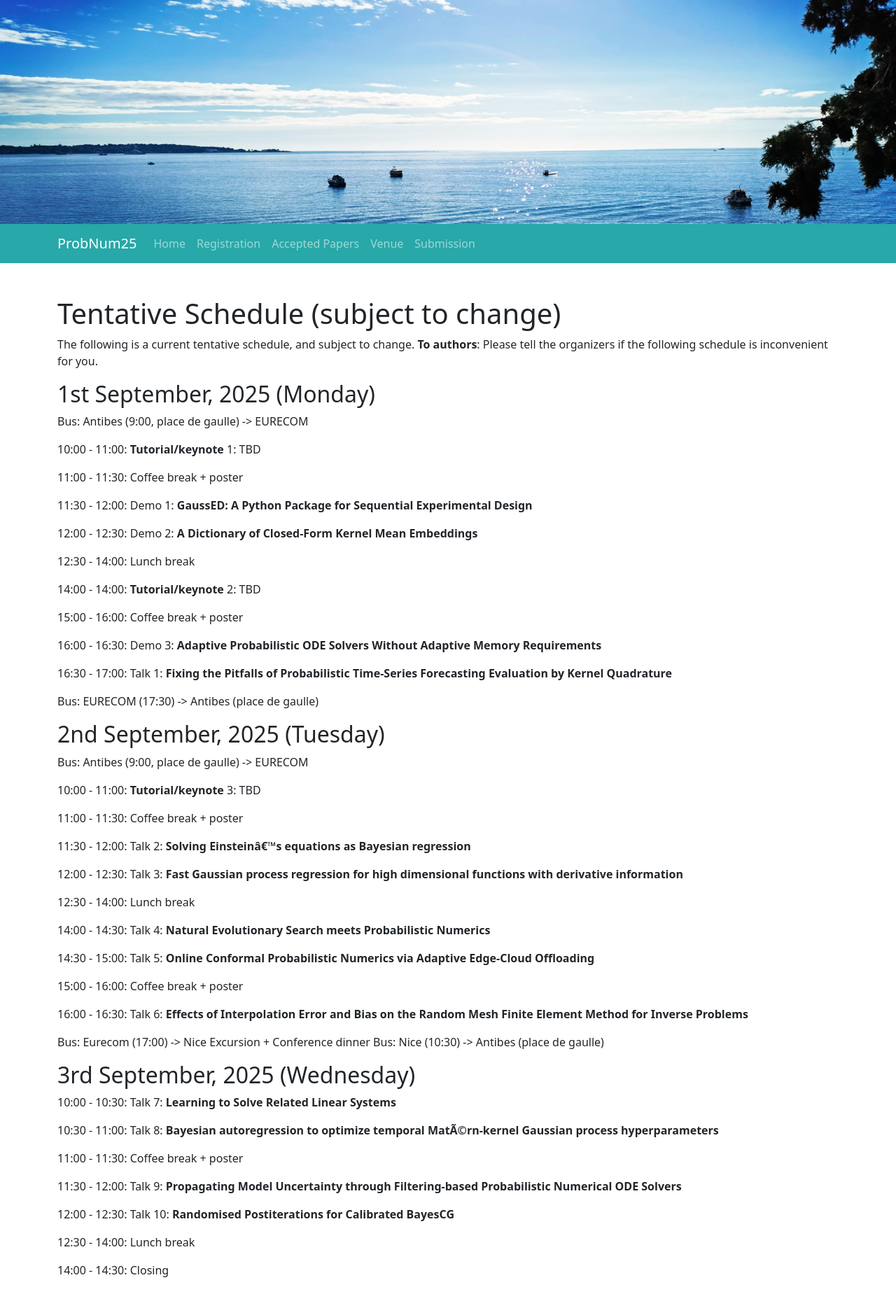
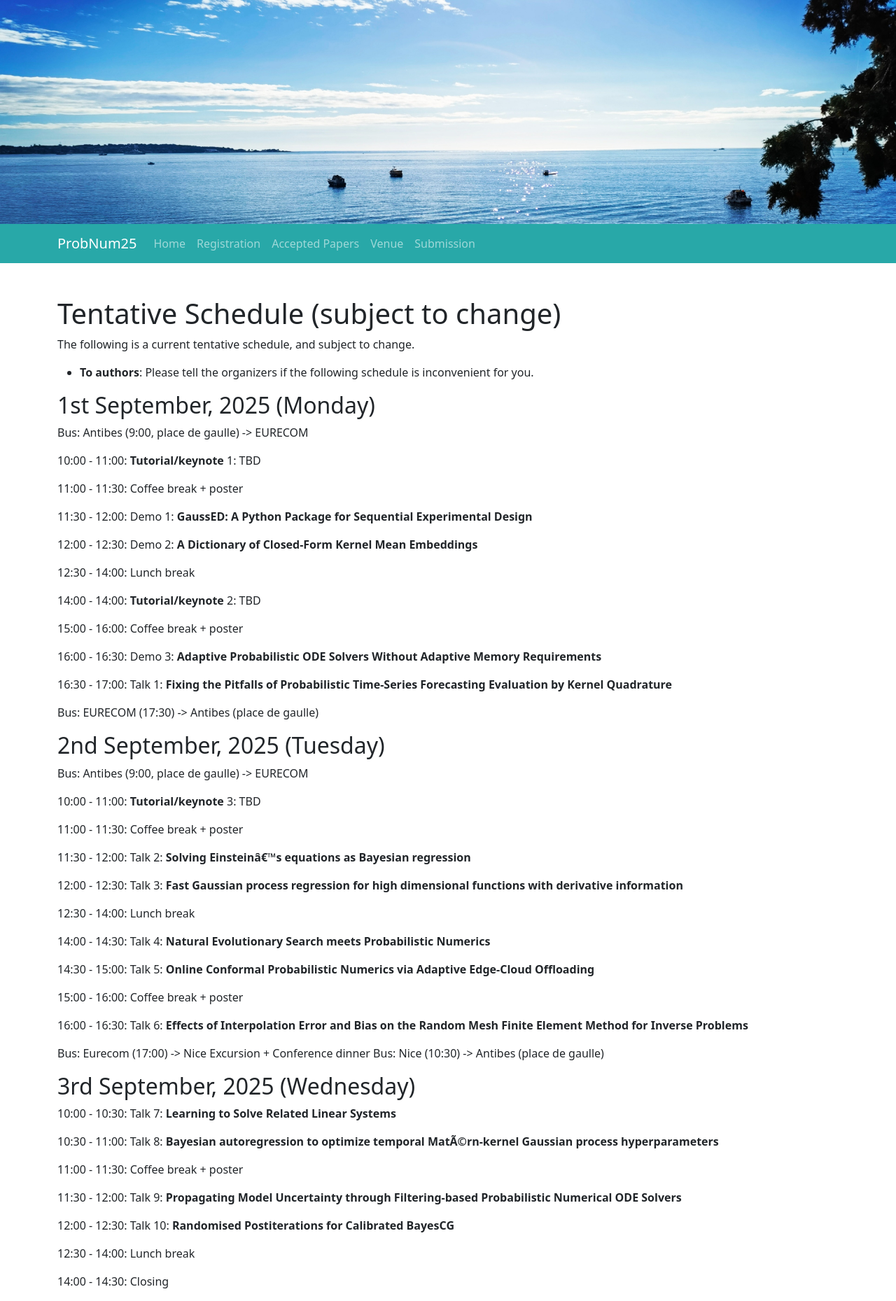
Before and after one commit to probnum2026/probnum2026.github.io, a Jekyll site: the page built from schedule.md, in a window 1280 px wide. Shown: the whole page at 70% size. Built offline with Jekyll 4.4.1, drawn with Linux system fonts in a browser that asks for light colours; nearby versions of some CDN libraries.

```diff
--- a/schedule.md
+++ b/schedule.md
@@ -8,7 +8,7 @@ header_image: juan3.jpg
 # Tentative Schedule (subject to change)
 
 The following is a current tentative schedule, and subject to change.
-**To authors**: Please tell the organizers if the following schedule is inconvenient for you.
+- **To authors**: Please tell the organizers if the following schedule is inconvenient for you.
 
 ## 1st September, 2025 (Monday)
 Bus: Antibes (9:00, place de gaulle) -> EURECOM
```
